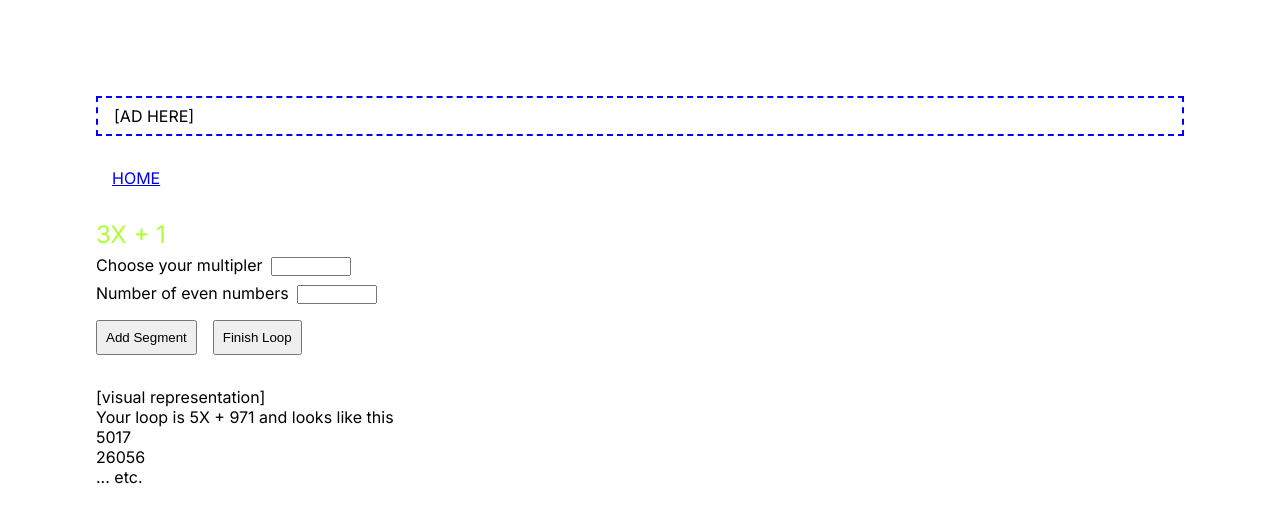
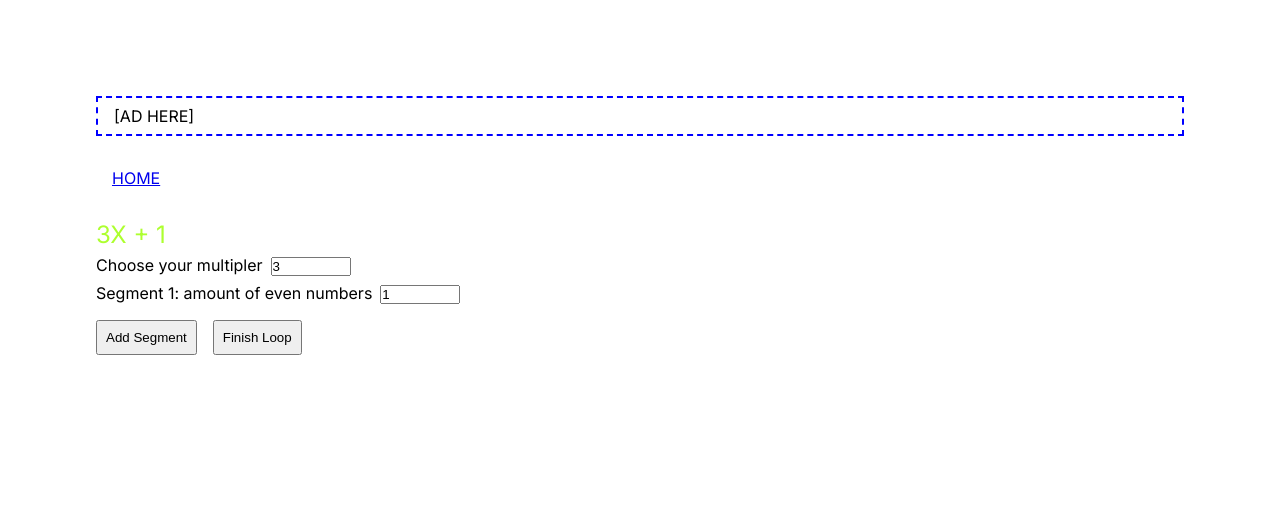
Before and after one commit to travellingprog/collatz-app, a Next.js app: page /create in a window 1280 px wide. Shown: the top 522 px of the page. Built offline with nearby package versions, Linux system fonts and the light colour scheme.

Commit message:
feat: add basic form interactivity

```diff
--- a/src/pages/create.tsx
+++ b/src/pages/create.tsx
@@ -1,11 +1,47 @@
 import Head from "next/head";
 import Link from "next/link";
 import { Inter } from "next/font/google";
+import { useState, ChangeEvent, FormEvent } from "react";
 import styles from "@/styles/Create.module.css";
 
+let idCounter = 1;
 const inter = Inter({ subsets: ["latin"] });
 
 export default function Create() {
+  const [multiplier, setMultiplier] = useState(3);
+  const [evenSegments, setEvenSegments] = useState([{ id: idCounter, val: 1 }]);
+  const [showResult, setShowResult] = useState(false);
+
+  function onSegmentChange(
+    e: ChangeEvent<HTMLInputElement>,
+    n: number,
+    id: number,
+  ) {
+    const newSegment = { id, val: Number.parseInt(e.target.value) };
+    setEvenSegments((arr) => {
+      return [...arr.slice(0, n), newSegment, ...arr.slice(n + 1)];
+    });
+  }
+
+  function onAddSegment() {
+    setEvenSegments((arr) => arr.concat({ id: ++idCounter, val: 1 }));
+  }
+
+  function onRemoveSegment(n: number) {
+    setEvenSegments((arr) => {
+      return [...arr.slice(0, n), ...arr.slice(n + 1)];
+    });
+  }
+
+  function onFinishLoop(e: FormEvent<HTMLFormElement>) {
+    e.preventDefault();
+    const values = evenSegments.map((segment) => segment.val);
+    let message = `multiplier: ${multiplier}\n`;
+    message += `evenSegments: ${values.join(", ")}`;
+    setShowResult(true);
+    alert(message);
+  }
+
   return (
     <>
       <Head>
@@ -28,32 +64,60 @@ export default function Create() {
         <section className={styles.section}>
           <div className={styles.example}>3X + 1</div>
 
-          <form>
+          <form onSubmit={onFinishLoop}>
             <div className={styles.formRow}>
               <label htmlFor="multiplier">Choose your multipler</label>
               <input
                 className={styles.input}
+                id="multiplier"
+                min="1"
+                name="multiplier"
+                onChange={(e) => setMultiplier(Number.parseInt(e.target.value))}
                 type="number"
-                name="multiplier"
-                id="multiplier"
+                value={multiplier}
               />
             </div>
-            <div className={styles.formRow}>
-              <label htmlFor="even-numbers-1">Number of even numbers</label>
+            {evenSegments.map((segment, n) => (
+              <div className={styles.formRow} key={segment.id}>
+                <label htmlFor={`even-segment-${segment.id}`}>
+                  Segment {n + 1}: amount of even numbers
+                </label>
                 <input
                   className={styles.input}
+                  id={`even-segment-${segment.id}`}
+                  name={`even-segment-${segment.id}`}
+                  onChange={(e) => onSegmentChange(e, n, segment.id)}
                   type="number"
-                name="even-numbers-1"
-                id="even-numbers-1"
+                  value={segment.val}
                 />
+                {n > 0 && (
+                  <button
+                    className={styles.btn}
+                    onClick={() => onRemoveSegment(n)}
+                    type="button"
+                  >
+                    Remove
+                  </button>
+                )}
               </div>
+            ))}
+
             <div className={styles.btnRow}>
-              <button className={styles.btn}>Add Segment</button>
-              <button className={styles.btn}>Finish Loop</button>
+              <button
+                className={styles.btn}
+                onClick={onAddSegment}
+                type="button"
+              >
+                Add Segment
+              </button>
+              <button className={styles.btn} type="submit">
+                Finish Loop
+              </button>
             </div>
           </form>
         </section>
 
+        {showResult && (
           <section className={styles.section}>
             <div>[visual representation]</div>
             <div>Your loop is 5X + 971 and looks like this</div>
@@ -64,6 +128,7 @@ export default function Create() {
               ... etc.
             </div>
           </section>
+        )}
       </main>
     </>
   );
```
Lines whose indentation alone changed are shown as unchanged.
